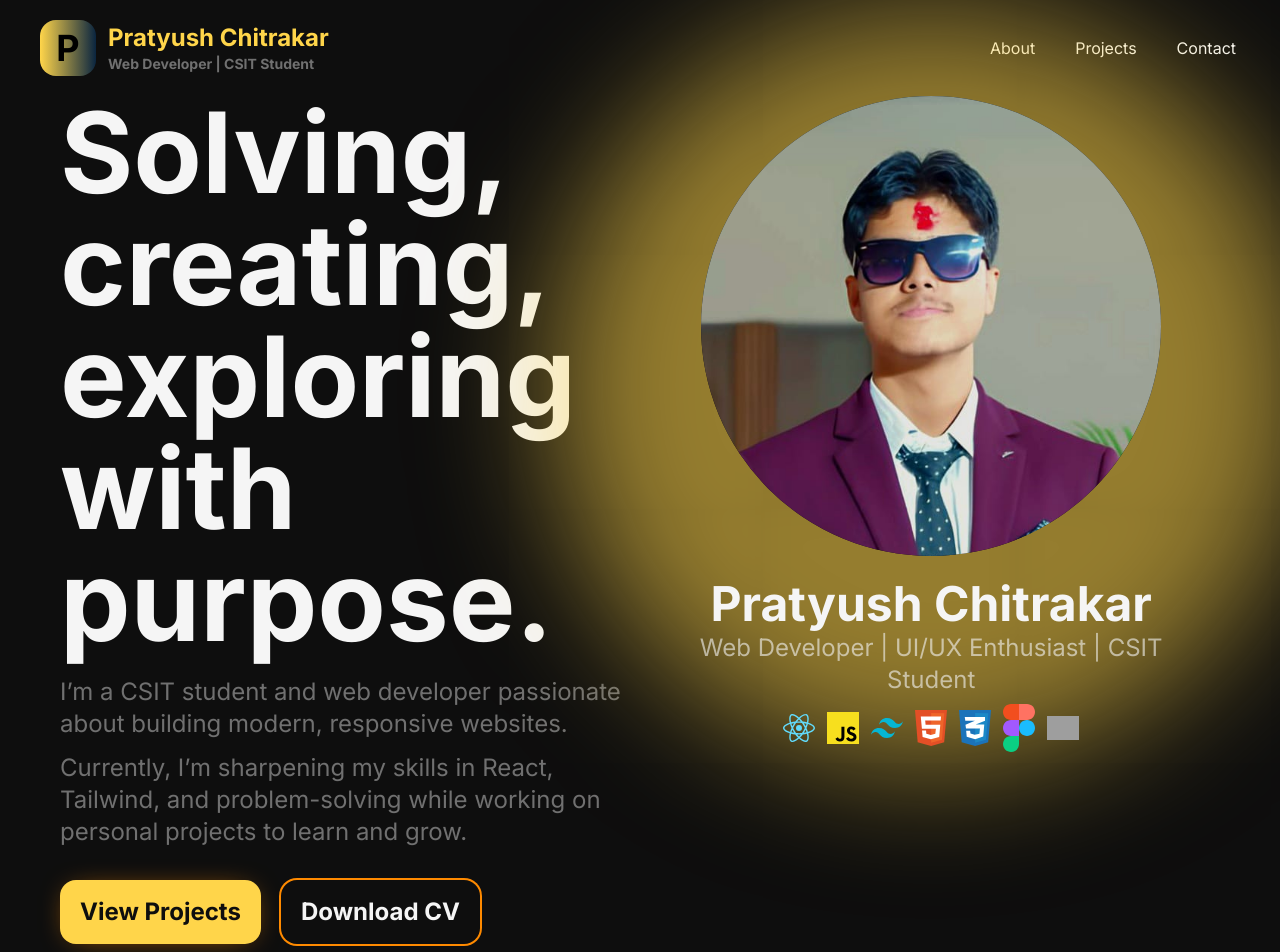
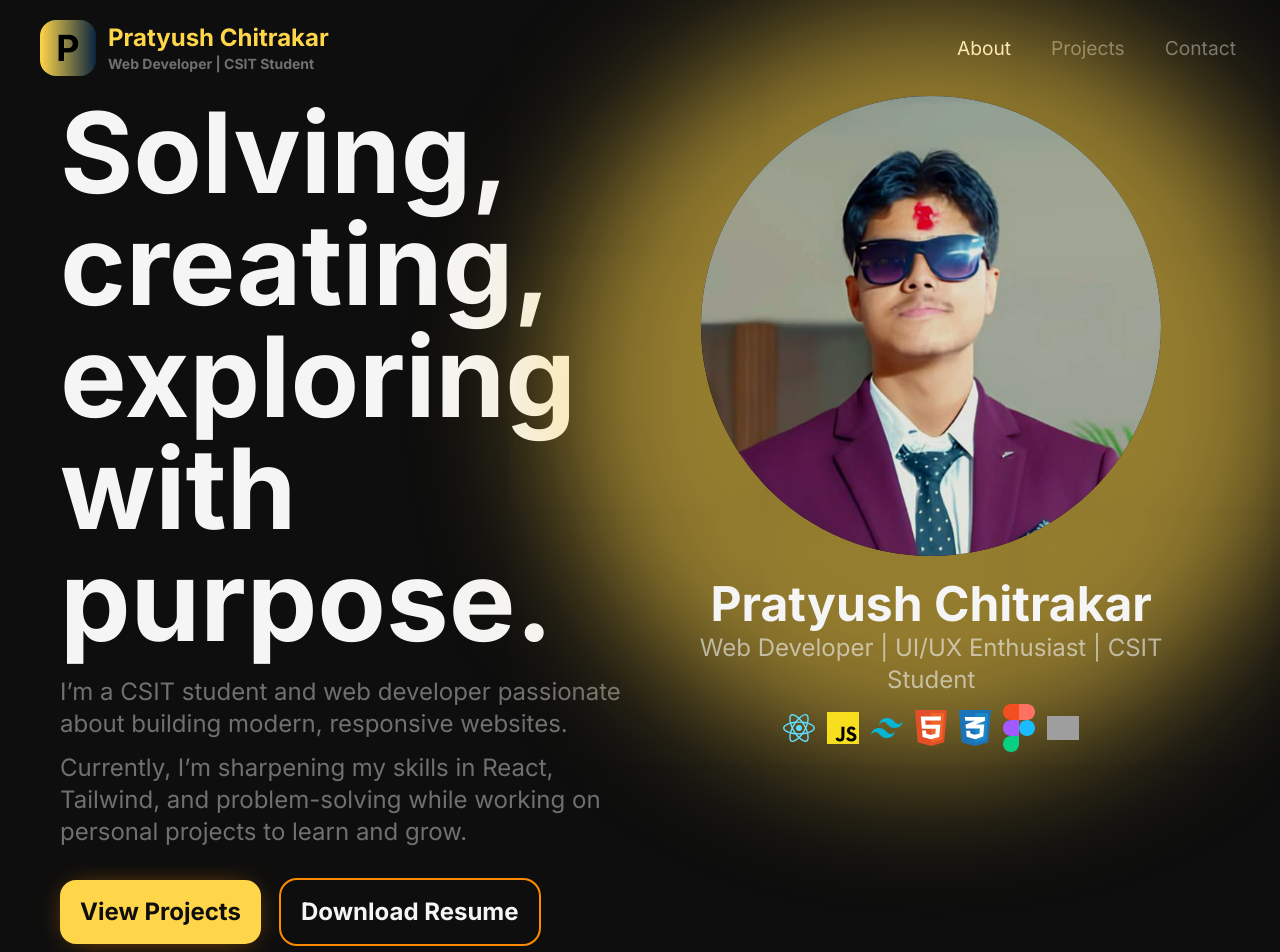
Before and after one commit to Chitrakar09/Personal_Portfolio, a React (Vite) app: page /realm/about in a window 1280 px wide. Shown: the top 952 px of the page. Built offline with nearby package versions, Linux system fonts and the light colour scheme; grey boxes are pictures that could not be loaded; what tailwindcss-animated would draw is missing.

Commit message:
fixed issues in UI of about page

```diff
--- a/src/components/About_Tile.jsx
+++ b/src/components/About_Tile.jsx
@@ -1,6 +1,7 @@
 import React from "react";
 import ProfilePic from "./ProfilePic";
 import Button from "./Button";
+import { useNavigate } from "react-router";
 import {
   css,
   tailwind,
@@ -21,6 +22,13 @@ function About_Tile() {
     { icon: figma },
     { icon: git },
   ];
+  const navigate=useNavigate();
+  const downloadFile = (filePath, fileName) => {
+  const link = document.createElement("a");
+  link.href = filePath;
+  link.download = fileName;
+  link.click();
+};
   return (
     <div
       id="container"
@@ -75,15 +83,18 @@ function About_Tile() {
         >
           <Button
             text="View Projects"
-            className="py-2 px-3 md:py-4 md:px-5 md:text-2xl 3xl:py-10 3xl:px-12 3xl:text-5xl"
+            className="py-2 px-3 md:py-4 md:px-5 md:text-2xl 3xl:py-10 3xl:px-12 3xl:text-5xl animate-ease-linear hover:bg-linear-[135deg,#00FFD1_0%,#FFD54A_100%] hover:-translate-y-1 transition-transform delay-100 ease-linear"
+            onClick={()=>navigate("/realm/projects")}
           />
           <Button
-            className="py-2 px-3 md:py-4 md:px-5 md:text-2xl 3xl:py-10 3xl:px-12 3xl:text-5xl"
+            className="py-2 px-3 md:py-4 md:px-5 md:text-2xl 3xl:py-10 3xl:px-12 3xl:text-5xl animate-ease-linear hover:bg-accent-tealGlow hover:-translate-y-1 transition-transform delay-100 ease-linear"
             ring={true}
-            text="Download CV"
+            text="Download Resume"
             text_Color="text-text-light"
             background="bg-background-dark"
             shadow={false}
+            onClick={()=>downloadFile("/resume.pdf", "resume.pdf")}
+
           />
         </div>
       </div>
--- a/src/components/Button.jsx
+++ b/src/components/Button.jsx
@@ -1,5 +1,4 @@
 import React from "react";
-
 function Button({
   className = "",
   text = "View",
--- a/src/components/Footer.jsx
+++ b/src/components/Footer.jsx
@@ -4,14 +4,14 @@ function Footer() {
   return (
     <div id="footer" className='w-full rounded-[1.25rem] flex justify-between items-center text-text-light mb-2'>
       <div id="copyright" className='flex flex-col items-start justify-evenly w-full'>
-        <span className='font-bold text-sm lg:text-lg'>Pratyush Chitrakar</span>
-        <span className='text-[0.625rem] lg:text-[0.7rem] flex flex-wrap'>© 2025 • Designed & Developed by Pratyush Chitrakar</span>
+        <span className='font-bold text-sm lg:text-lg 3xl:text-3xl'>Pratyush Chitrakar</span>
+        <span className='text-[0.625rem] lg:text-[0.7rem] flex flex-wrap 3xl:text-lg'>© 2025 • Designed & Developed by Pratyush Chitrakar</span>
       </div>
       <div id="follow" className='flex flex-col md:flex-row md:justify-end md:items-end items-end justify-center w-full md:gap-2'>
-        <span className='text-[0.625rem] md:text-sm lg:text-lg font-bold'>Follow</span>
-        <span className='text-[0.625rem] md:text-sm lg:text-lg hover:text-accent-amber hover:-translate-y-0.5 transition ease-in-out'><a href='https://github.com/Chitrakar09' target='_blank'>Github</a></span>
-        <span className='text-[0.625rem] md:text-sm lg:text-lg hover:text-accent-amber hover:-translate-y-0.5 transition ease-in-out'><a href='https://www.linkedin.com/in/pratyush-chitrakar/' target='_blank'>Linkedin</a></span>
-        <span className='text-[0.625rem] md:text-sm lg:text-lg hover:text-accent-amber hover:-translate-y-0.5 transition ease-in-out'><a href='https://www.instagram.com/chitrakar_09/' target='_blank'>Instagram</a></span>
+        <span className='text-[0.625rem] md:text-sm lg:text-lg 3xl:text-2xl font-bold'>Follow</span>
+        <span className='text-[0.625rem] md:text-sm lg:text-lg 3xl:text-2xl hover:text-accent-amber hover:-translate-y-0.5 transition ease-in-out'><a href='https://github.com/Chitrakar09' target='_blank'>Github</a></span>
+        <span className='text-[0.625rem] md:text-sm lg:text-lg 3xl:text-2xl hover:text-accent-amber hover:-translate-y-0.5 transition ease-in-out'><a href='https://www.linkedin.com/in/pratyush-chitrakar/' target='_blank'>Linkedin</a></span>
+        <span className='text-[0.625rem] md:text-sm lg:text-lg 3xl:text-2xl hover:text-accent-amber hover:-translate-y-0.5 transition ease-in-out'><a href='https://www.instagram.com/chitrakar_09/' target='_blank'>Instagram</a></span>
       </div>
     </div>
   )
--- a/src/components/Header.jsx
+++ b/src/components/Header.jsx
@@ -5,17 +5,17 @@ function Header() {
     return (
         <div id='header' className='min-w-full flex flex-col md:flex-row justify-center md:justify-center items-center gap-5'>
             <div id="intro" className='flex gap-3 w-full justify-start items-center md:justify-start'>
-                <div id="logo" className='bg-linear-[90deg,#FFD54A_0%,#0A2540_100%] font-bold text-4xl min-h-14 min-w-14 max-w-15 max-h-15 flex justify-center items-center rounded-2xl'>P</div>
+                <div id="logo" className='bg-linear-[90deg,#FFD54A_0%,#0A2540_100%] font-bold text-4xl min-h-14 min-w-14 max-w-20 max-h-20 3xl:text-5xl 3xl:min-h-20 3xl:min-w-20 flex justify-center items-center rounded-2xl'>P</div>
                 <div id="description" className='flex flex-col justify-center items-start'>
-                    <div id="name" className='font-bold text-primary-golden text-[1.15rem] ms:text-xl ls:text-2xl'>Pratyush Chitrakar</div>
-                    <div id="title" className='font-bold text-text-muted text-[0.7rem] ls:text-sm'>Web Developer | CSIT Student</div>
+                    <div id="name" className='font-bold text-primary-golden text-[1.15rem] ms:text-xl ls:text-2xl 3xl:text-4xl'>Pratyush Chitrakar</div>
+                    <div id="title" className='font-bold text-text-muted text-[0.7rem] ls:text-sm 3xl:text-xl'>Web Developer | CSIT Student</div>
                 </div>
             </div>
 
-            <nav className='w-full  text-[1rem] flex justify-between md:justify-end md:gap-10 items-center px-1'>
-                <NavLink to={'/realm/about'} className={({isActive})=>isActive?"text-text-light":'text-text-muted'}>About</NavLink>
-                <NavLink className={({isActive})=>isActive?"text-text-light":'text-text-muted'}>Projects</NavLink>
-                <NavLink className={({isActive})=>isActive?"text-text-light":'text-text-muted'}>Contact</NavLink>
+            <nav className='w-full  text-[1rem] lg:text-[1.2rem] xl:text-[1.2rem] 3xl:text-[2rem] flex justify-between md:justify-end md:gap-10 items-center px-1'>
+                <NavLink to={'/realm/about'} className={({isActive})=>`hover:-translate-y-1 transition-all duration-200 ${isActive?"text-text-light":'text-text-muted'}`} >About</NavLink>
+                <NavLink to={'/realm/projects'} className={({isActive})=>`hover:-translate-y-1 transition-all duration-200 ${isActive?"text-text-light":'text-text-muted'}`}>Projects</NavLink>
+                <NavLink to={'/realm/contact'} className={({isActive})=>`hover:-translate-y-1 transition-all duration-200 ${isActive?"text-text-light":'text-text-muted'}`}>Contact</NavLink>
             </nav>
         </div>
     )
--- a/src/main.jsx
+++ b/src/main.jsx
@@ -2,7 +2,7 @@ import { StrictMode } from 'react'
 import { createRoot } from 'react-dom/client'
 import './index.css'
 import App from './App.jsx'
-import { LandingPage, MainPage, About } from './pages'
+import { LandingPage, MainPage, About,Projects, Contact } from './pages'
 import { createBrowserRouter, createRoutesFromElements, Route, RouterProvider } from 'react-router'
 
 const router = createBrowserRouter(
@@ -11,7 +11,8 @@ const router = createBrowserRouter(
       <Route path='' element={<LandingPage />} />
       <Route path='/realm' element={<MainPage />}>
         <Route path='/realm/about' element={<About />} />
-
+        <Route path='/realm/projects' element={<Projects/>}/>
+        <Route path='/realm/contact' element={<Contact/>}/>
       </Route>
     </Route>
   )
--- /dev/null
+++ b/src/pages/Contact.jsx
@@ -0,0 +1,9 @@
+import React from 'react'
+
+function Contact() {
+  return (
+    <div>Contact</div>
+  )
+}
+
+export default Contact
--- /dev/null
+++ b/src/pages/Projects.jsx
@@ -0,0 +1,9 @@
+import React from 'react'
+
+function Projects() {
+  return (
+    <div>Projects</div>
+  )
+}
+
+export default Projects
--- a/src/pages/index.js
+++ b/src/pages/index.js
@@ -1,4 +1,6 @@
 import LandingPage from "./LandingPage";
 import MainPage from "./MainPage";
 import About from "./About";
-export{LandingPage,MainPage, About};
+import Projects from "./Projects";
+import Contact from "./Contact";
+export{LandingPage,MainPage, About,Projects,Contact};
```
Also changed, not shown: 1 other file (tests, documents, lock files or other folders).
